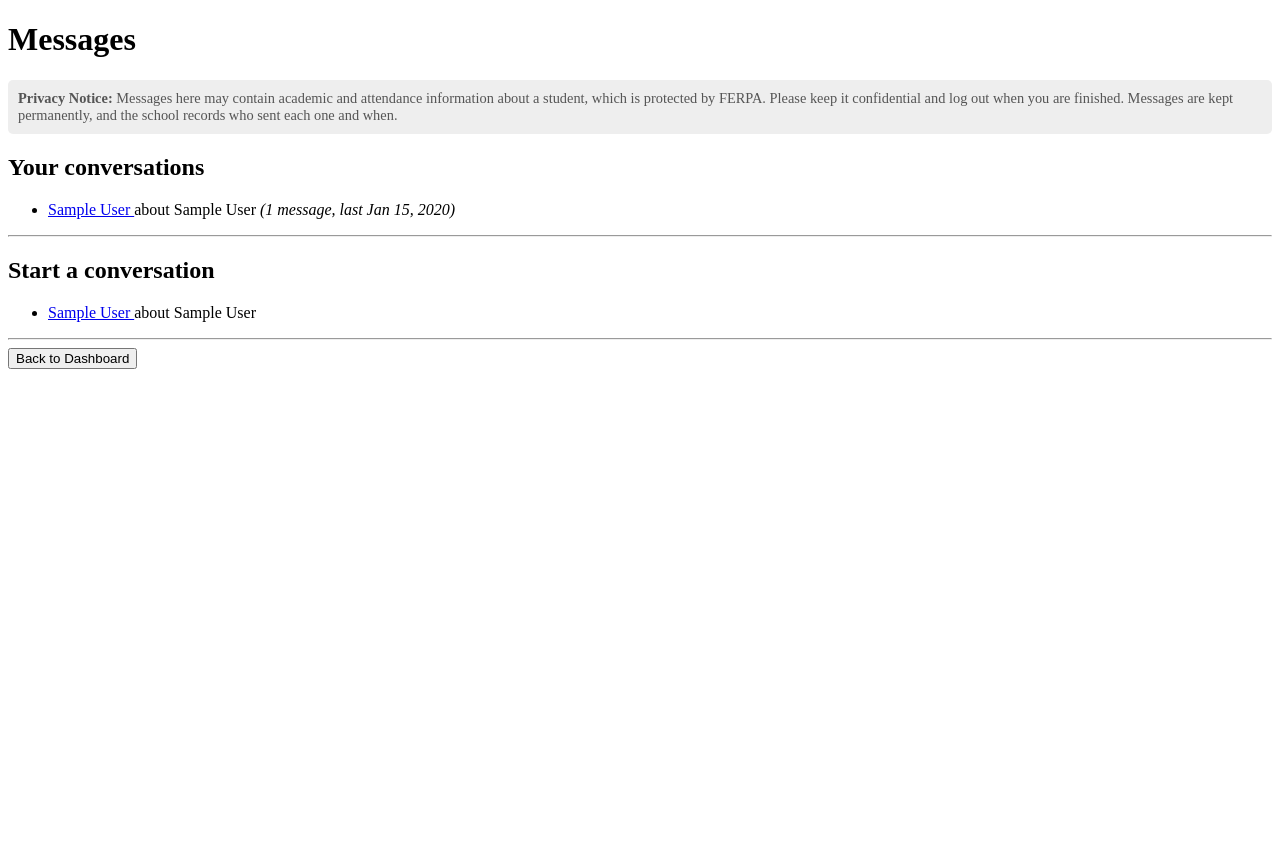
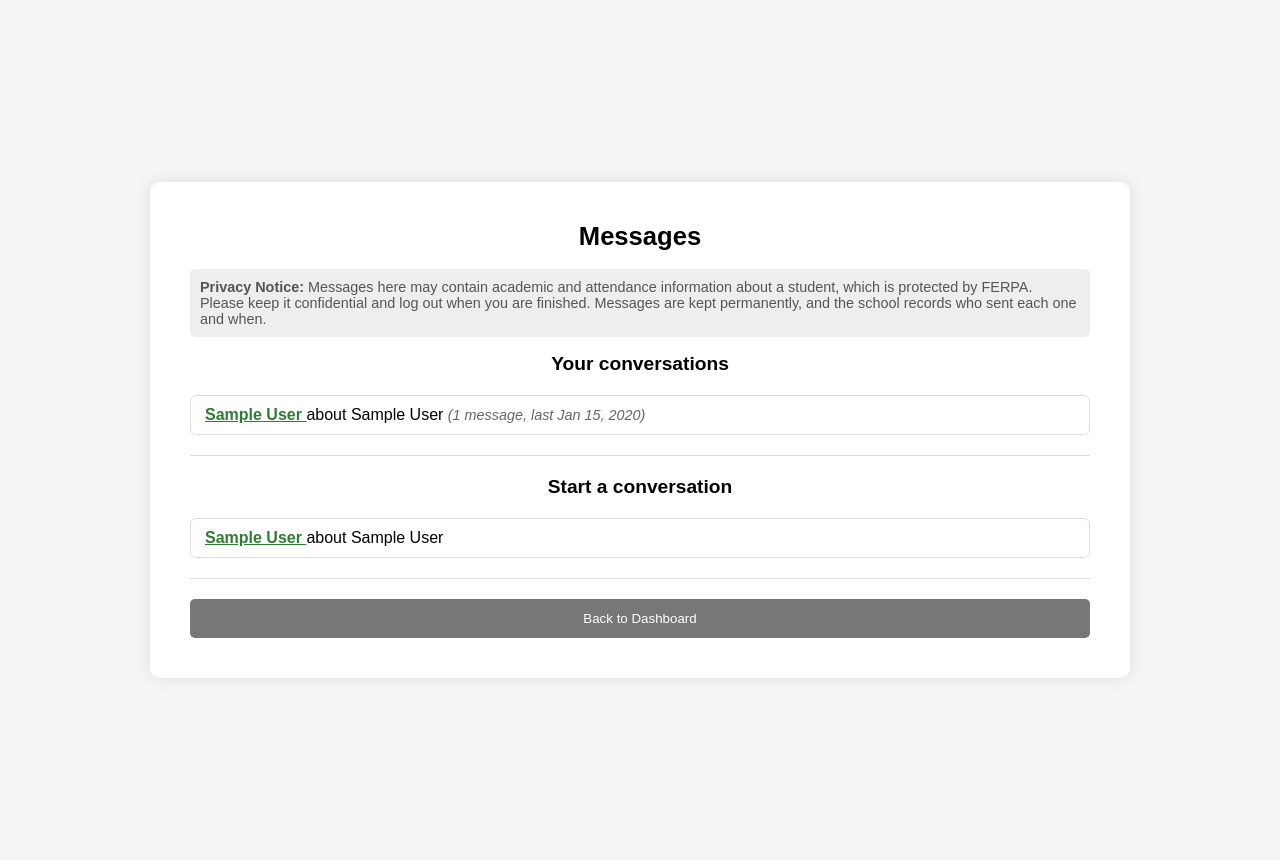
Before and after one commit to aaronsorensen1988/School-Management-System, a FastAPI app: template templates/messages.html in a window 1280 px wide. Before the commit the page ends 369 px from the top, so only its background shows below. Run offline with FastAPI, Linux system fonts and the light colour scheme; the template is opened without the code that fills it: most values are stand-ins (such as "Sample title", 1, 10 or a date in 2020).

Commit message:
Show "Hidden for privacy" on profiles and style the messaging pages

```diff
--- a/templates/messages.html
+++ b/templates/messages.html
@@ -2,17 +2,39 @@
 <html lang="en">
 <head>
     <title>Messages</title>
+    <link rel="stylesheet" href="/static/styles.css">
+    <style>
+        body { height: auto; min-height: 100vh; padding: 30px 0; }
+        .login-container { width: 900px; max-width: 95%; text-align: left; }
+        .login-container h1, .login-container h2 { text-align: center; }
+        .login-container h1 { font-size: 1.6em; margin-top: 0; }
+        .login-container h2 { font-size: 1.2em; }
+        .privacy { font-size: 0.9em; color: #555; background-color: #eee; padding: 10px; border-radius: 5px; }
+        ul.list { list-style: none; padding: 0; }
+        ul.list li { border: 1px solid #ddd; border-radius: 6px; padding: 10px 14px; margin: 8px 0; }
+        ul.list li a { font-weight: bold; color: #2e7d32; }
+        ul.list li em { color: #666; font-size: 0.9em; }
+        .subtitle { text-align: center; color: #666; margin-top: -6px; }
+        .meta { color: #666; font-size: 0.85em; margin-left: 6px; }
+        .msg-body { margin: 6px 0 0; white-space: pre-wrap; }
+        .none { color: #888; font-style: italic; text-align: center; }
+        hr { border: none; border-top: 1px solid #ddd; margin: 20px 0; }
+        form textarea { width: 100%; padding: 10px; border-radius: 5px; border: 1px solid #ccc; box-sizing: border-box; font-family: inherit; }
+        form button { margin-top: 8px; }
+        .secondary { background-color: #777; }
+    </style>
 </head>
 <body>
 {% include "_user_bar.html" %}
+<div class="login-container">
     <h1>Messages</h1>
 
-    <p style="font-size: 0.9em; color: #555; background-color: #eee; padding: 10px; border-radius: 5px;">
+    <p class="privacy">
         <strong>Privacy Notice:</strong> Messages here may contain academic and attendance information about a student, which is protected by FERPA. Please keep it confidential and log out when you are finished. Messages are kept permanently, and the school records who sent each one and when.
     </p>
 
     <h2>Your conversations</h2>
-    <ul>
+    <ul class="list">
         {% for thread in threads %}
             <li>
                 <a href="/messages/{{ thread.other_user.id }}/{{ thread.student.id }}">
@@ -23,14 +45,14 @@
                     last {{ thread.last_sent_at.strftime('%b %d, %Y') }})</em>
             </li>
         {% else %}
-            <p>No conversations yet.</p>
+            <p class="none">No conversations yet.</p>
         {% endfor %}
     </ul>
 
     {% if contacts %}
         <hr>
         <h2>Start a conversation</h2>
-        <ul>
+        <ul class="list">
             {% for contact in contacts %}
                 <li>
                     <a href="/messages/{{ contact.other_user.id }}/{{ contact.student.id }}">
@@ -47,6 +69,7 @@
     {% endif %}
 
     <hr>
-    <button onclick="window.location.href='/dashboard'">Back to Dashboard</button>
+    <button class="secondary" onclick="window.location.href='/dashboard'">Back to Dashboard</button>
+</div>
 </body>
 </html>
```
Also changed, not shown: templates/message_thread.html (+31 -9 lines), templates/student_profile.html (+5 -4 lines), tests/test_profile_privacy.py (added, +108 -0 lines).
